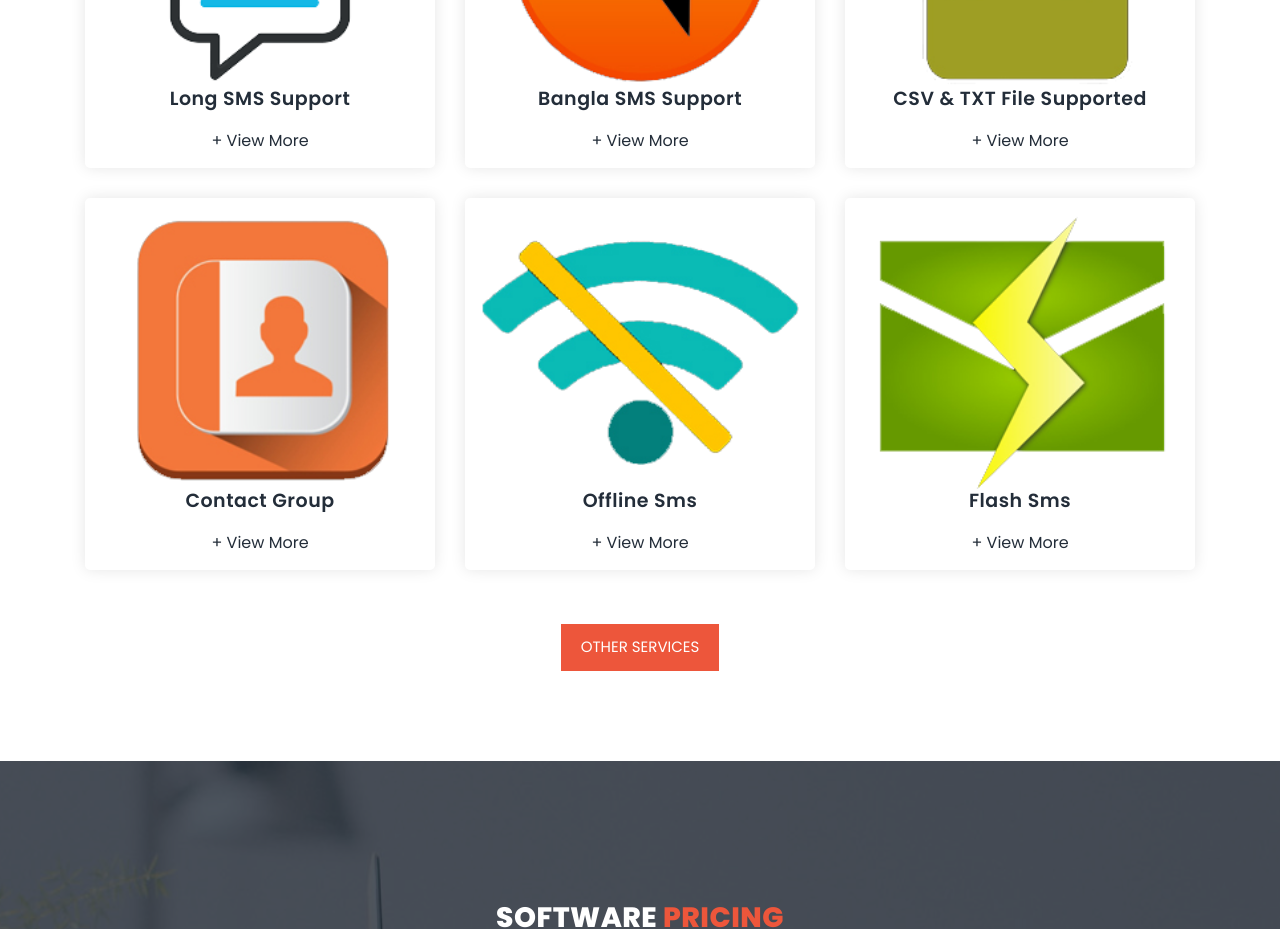
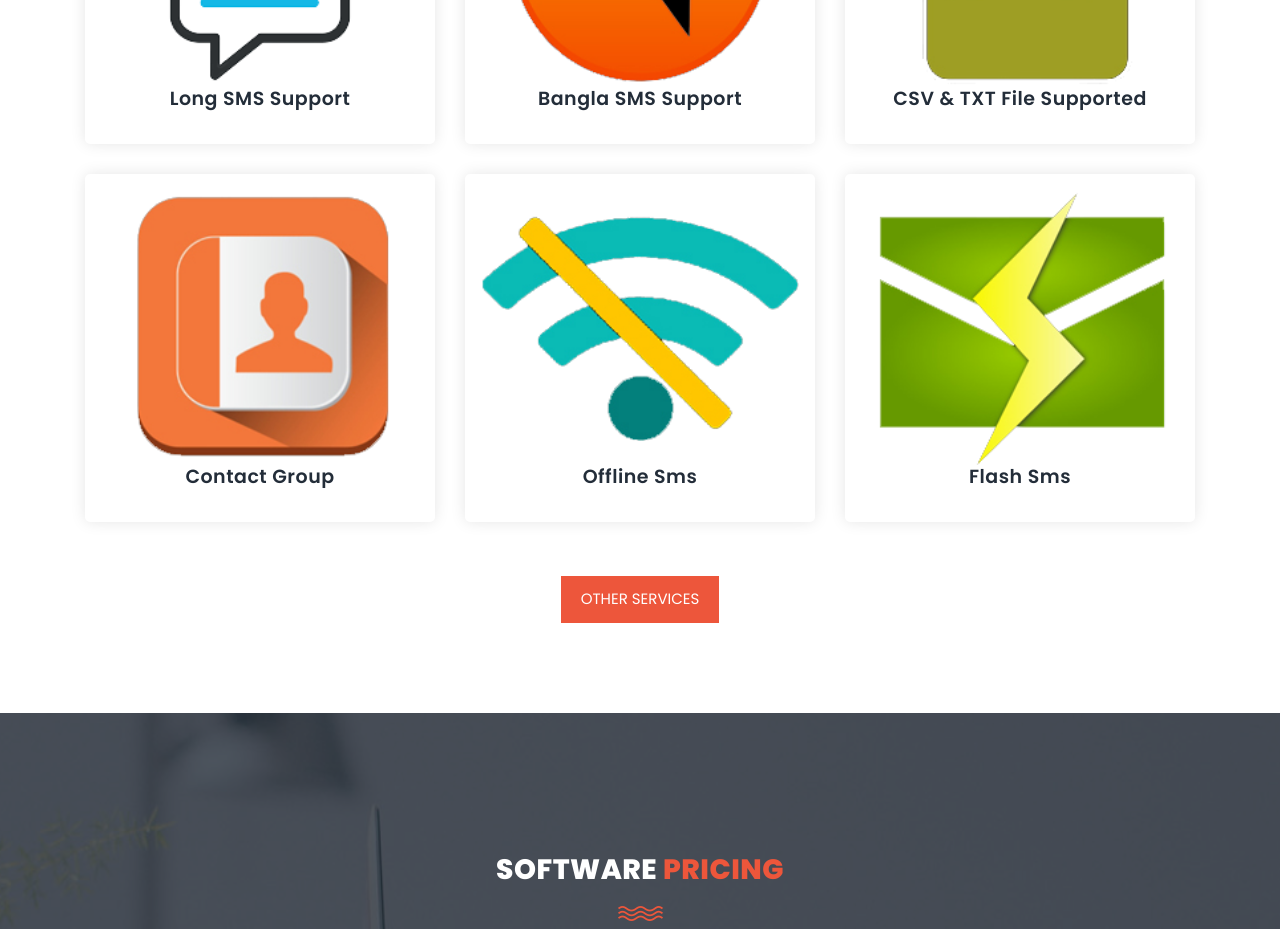
Before and after one commit to RabbiIslm/SMS-WEB, a plain HTML site: page index.html in a window 1280 px wide. Shown: the part 1320-2249 px from the top of the page. Drawn offline with Linux system fonts and the light colour scheme.

Commit message:
View More Delete

```diff
--- a/index.html
+++ b/index.html
@@ -114,9 +114,6 @@
 
                 <h4>Long SMS Support</h4>
 
-                <ul class="social-icons">
-                  <li><a href="#">+ View More</a></li>
-                </ul>
               </div>
             </div>
           </div>
@@ -130,9 +127,6 @@
 
                 <h4>Bangla SMS Support</h4>
 
-                <ul class="social-icons">
-                  <li><a href="#">+ View More</a></li>
-                </ul>
               </div>
             </div>
           </div>
@@ -146,9 +140,6 @@
 
                 <h4>CSV & TXT File Supported</h4>
 
-                <ul class="social-icons">
-                  <li><a href="job-details.html">+ View More</a></li>
-                </ul>
               </div>
             </div>
           </div>
@@ -162,9 +153,6 @@
 
                 <h4>Contact Group</h4>
 
-                <ul class="social-icons">
-                  <li><a href="#">+ View More</a></li>
-                </ul>
               </div>
             </div>
           </div>
@@ -178,9 +166,6 @@
 
                 <h4>Offline Sms</h4>
 
-                <ul class="social-icons">
-                  <li><a href="#">+ View More</a></li>
-                </ul>
               </div>
             </div>
           </div>
@@ -194,9 +179,6 @@
 
                 <h4>Flash Sms</h4>
 
-                <ul class="social-icons">
-                  <li><a href="#">+ View More</a></li>
-                </ul>
               </div>
             </div>
           </div>
```
